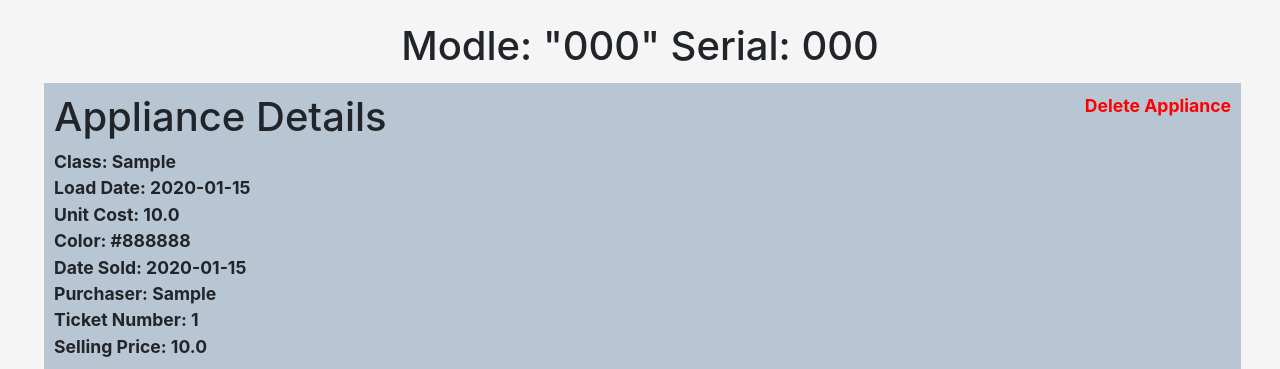
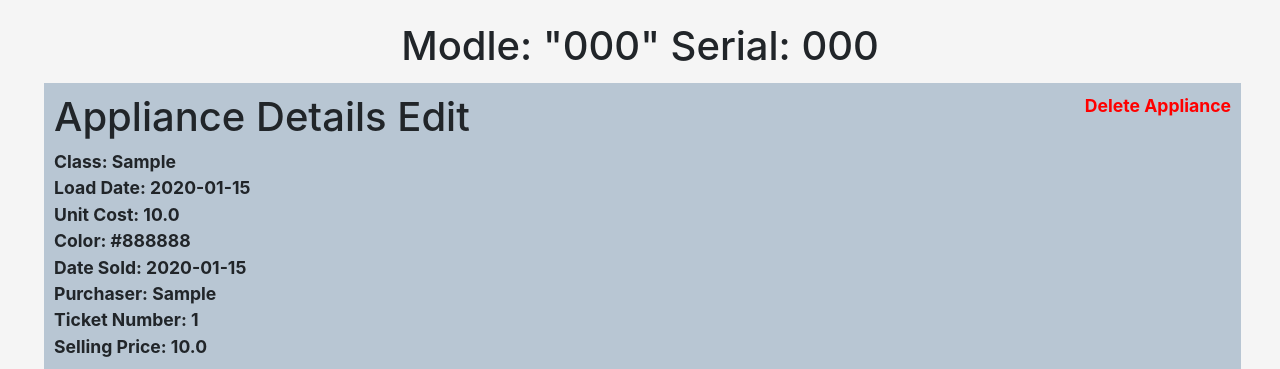
Before and after one commit to CarterFiggins/HookerAppliance, a Django app: page /applianceDetails/1/ in a window 1280 px wide. Shown: the part 156-525 px from the top of the page. Run offline with Django 3.2, Linux system fonts and the light colour scheme; tables that the repository leaves empty hold one stand-in row (values such as "Sample post"); some libraries are stand-ins or nearby versions.

Commit message:
Update applianceDetails.html

```diff
--- a/HookerApp/cards/templates/cards/applianceDetails.html
+++ b/HookerApp/cards/templates/cards/applianceDetails.html
@@ -5,7 +5,7 @@
 
 	<div class ="cardBox cards" >
             <a href = "/deleteAppliance/{{appliance.id}}" class = "delete">Delete Appliance</a>
-            <h1>Appliance Details</h1>
+		<h1>Appliance Details   <a> <span class = "editButton">Edit</span> </a></h1>
             <p> Class: {{appliance.Class}} </p>
             <p>Load Date: {{appliance.date}}</p>
             <p> Unit Cost: {{appliance.unitCost}}</p>
```
